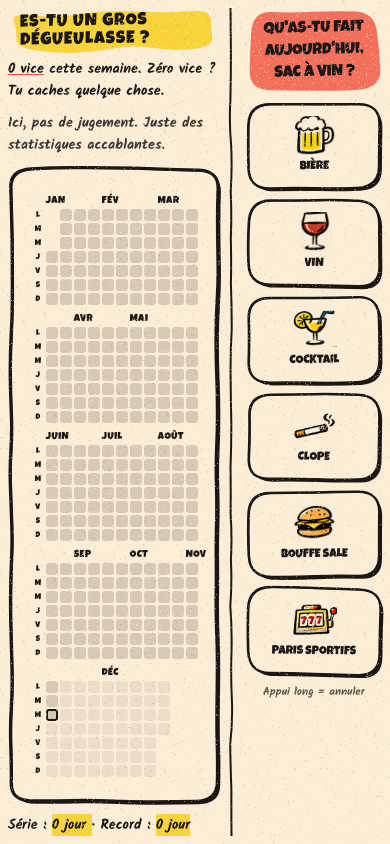
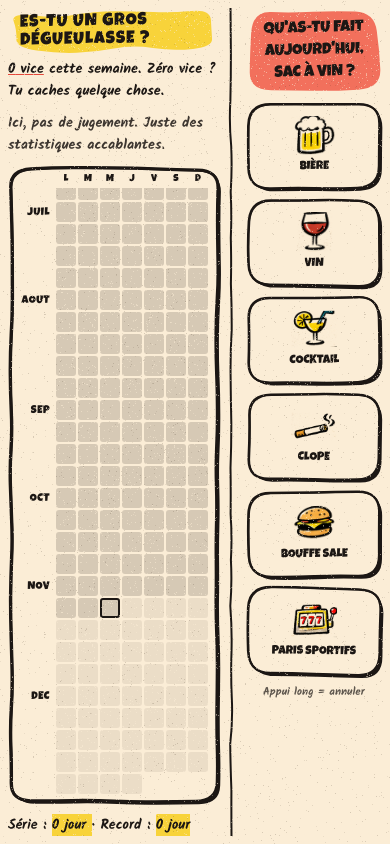
Before and after one commit to TakCastel/gros-degueulasse, a React Native app: screen / in a window 390 px wide. Built offline with nearby package versions, Linux system fonts and the light colour scheme.

Commit message:
Mobile : retour à une ligne par semaine
Co-Authored-By: Claude Opus 5.5 <noreply@anthropic.com>

```diff
--- a/App.tsx
+++ b/App.tsx
@@ -278,8 +278,8 @@ function Main() {
     }
     return best;
   }, [weeks.length, gridArea.w, gridArea.h, LABEL_W, GAP, HEAD_H, BAND_GAP]);
-  // Écran vraiment minuscule : on repasse en colonne qui défile (une ligne par semaine)
-  const horizontal = layout.cell >= 9;
+  // Sur téléphone (ou écran trop petit) : une ligne par semaine, qui défile
+  const horizontal = !compact && layout.cell >= 9;
   const MONTH_W = compact ? 40 : 46;
   const vCell = Math.floor(clamp((gridArea.w - MONTH_W - GAP * 6) / 7, 8, 34));
   const cell = horizontal ? layout.cell : vCell;
```
